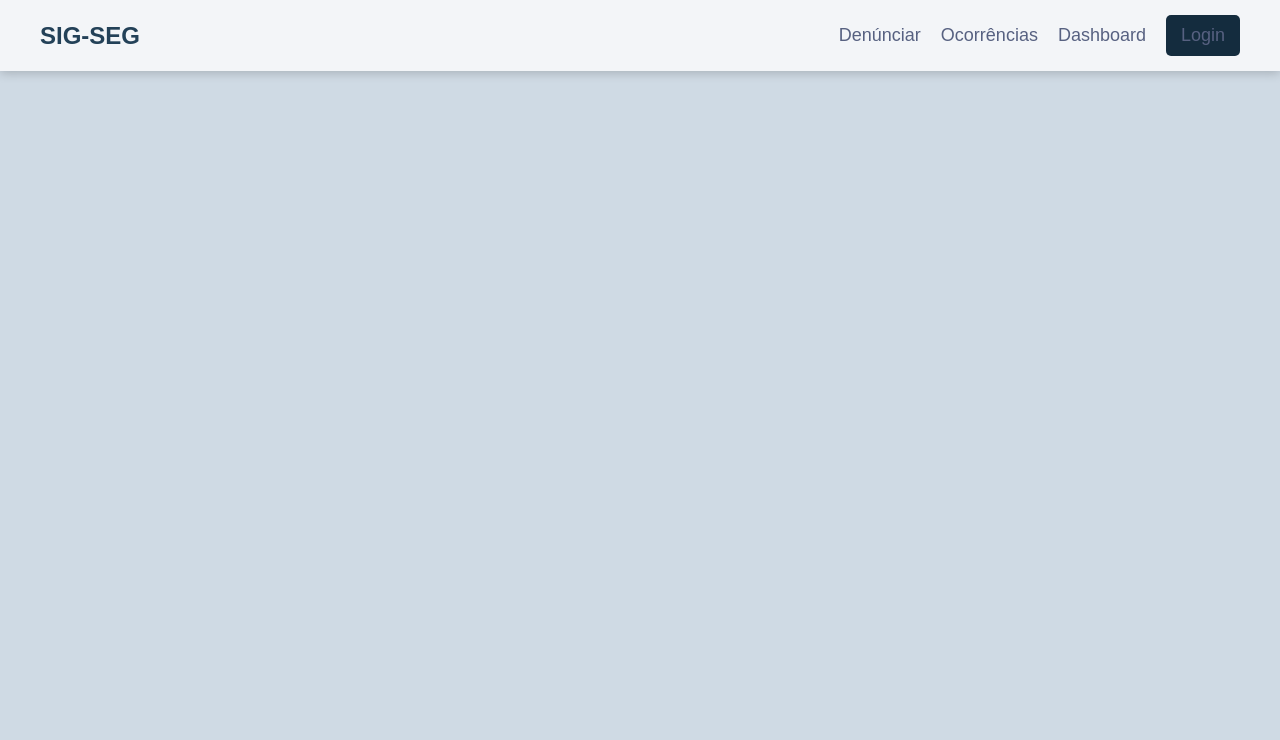
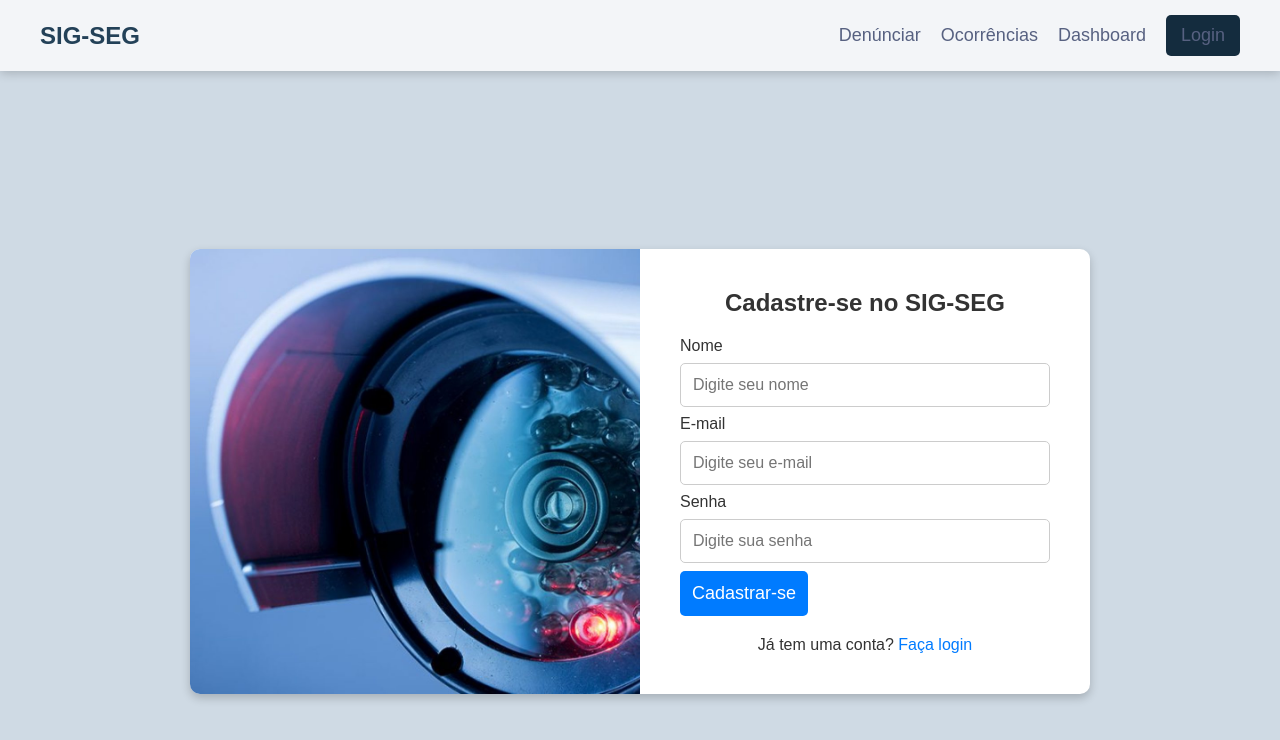
Before and after one commit to Gustavobiz/SIG-SEG, a Next.js app in the folder frontend/: page /cadastrar in a window 1280 px wide. Shown: the top 740 px of the page. Built offline with nearby package versions, Linux system fonts and the light colour scheme.

Commit message:
refactor: cadastro funcionando

```diff
--- a/frontend/src/app/cadastrar/page.tsx
+++ b/frontend/src/app/cadastrar/page.tsx
@@ -37,5 +37,62 @@ export default function Cadastrar() {
     }
   };
 
-  return <div></div>;
+  return (
+    <div className="cadastro-container">
+      <div className="cadastro-content">
+        {/* Imagem lateral */}
+        <div className="cadastro-image">
+          <img src="/images/camera.jpg" alt="Cadastro Background" />
+        </div>
+
+        {/* Formulário de Cadastro */}
+        <div className="cadastro-form">
+          <h2>Cadastre-se no SIG-SEG</h2>
+
+          {error && <p className="error-message">{error}</p>}
+          {success && <p className="success-message">{success}</p>}
+
+          <form onSubmit={handleCadastro}>
+            <label htmlFor="nome">Nome</label>
+            <input
+              type="text"
+              id="nome"
+              placeholder="Digite seu nome"
+              value={nome}
+              onChange={(e) => setNome(e.target.value)}
+              required
+            />
+
+            <label htmlFor="email">E-mail</label>
+            <input
+              type="email"
+              id="email"
+              placeholder="Digite seu e-mail"
+              value={email}
+              onChange={(e) => setEmail(e.target.value)}
+              required
+            />
+
+            <label htmlFor="senha">Senha</label>
+            <input
+              type="password"
+              id="senha"
+              placeholder="Digite sua senha"
+              value={senha}
+              onChange={(e) => setSenha(e.target.value)}
+              required
+            />
+
+            <button className="cadastro-button" type="submit">
+              Cadastrar-se
+            </button>
+          </form>
+
+          <p className="login-link">
+            Já tem uma conta? <Link href="/login">Faça login</Link>
+          </p>
+        </div>
+      </div>
+    </div>
+  );
 }
```
